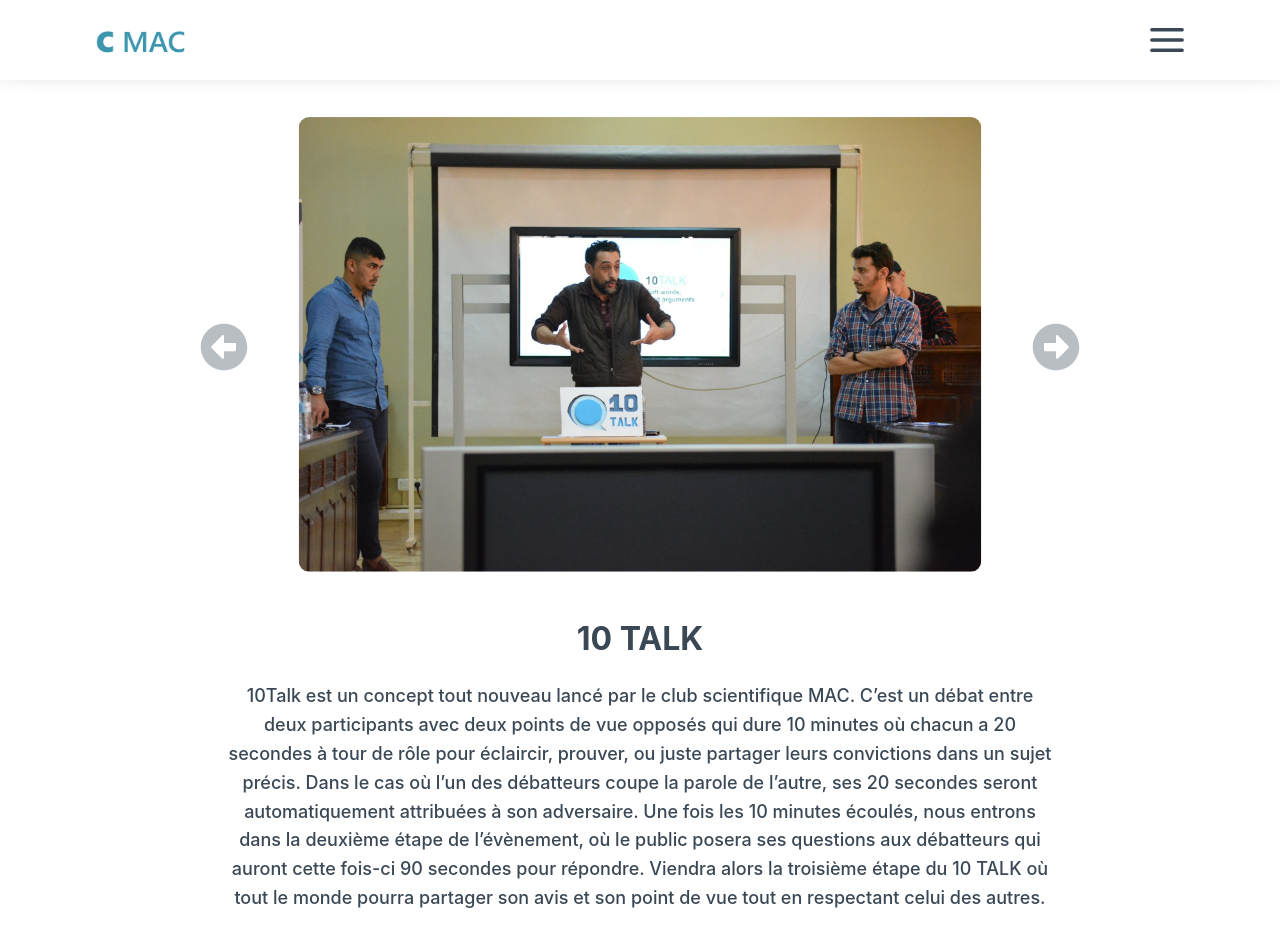
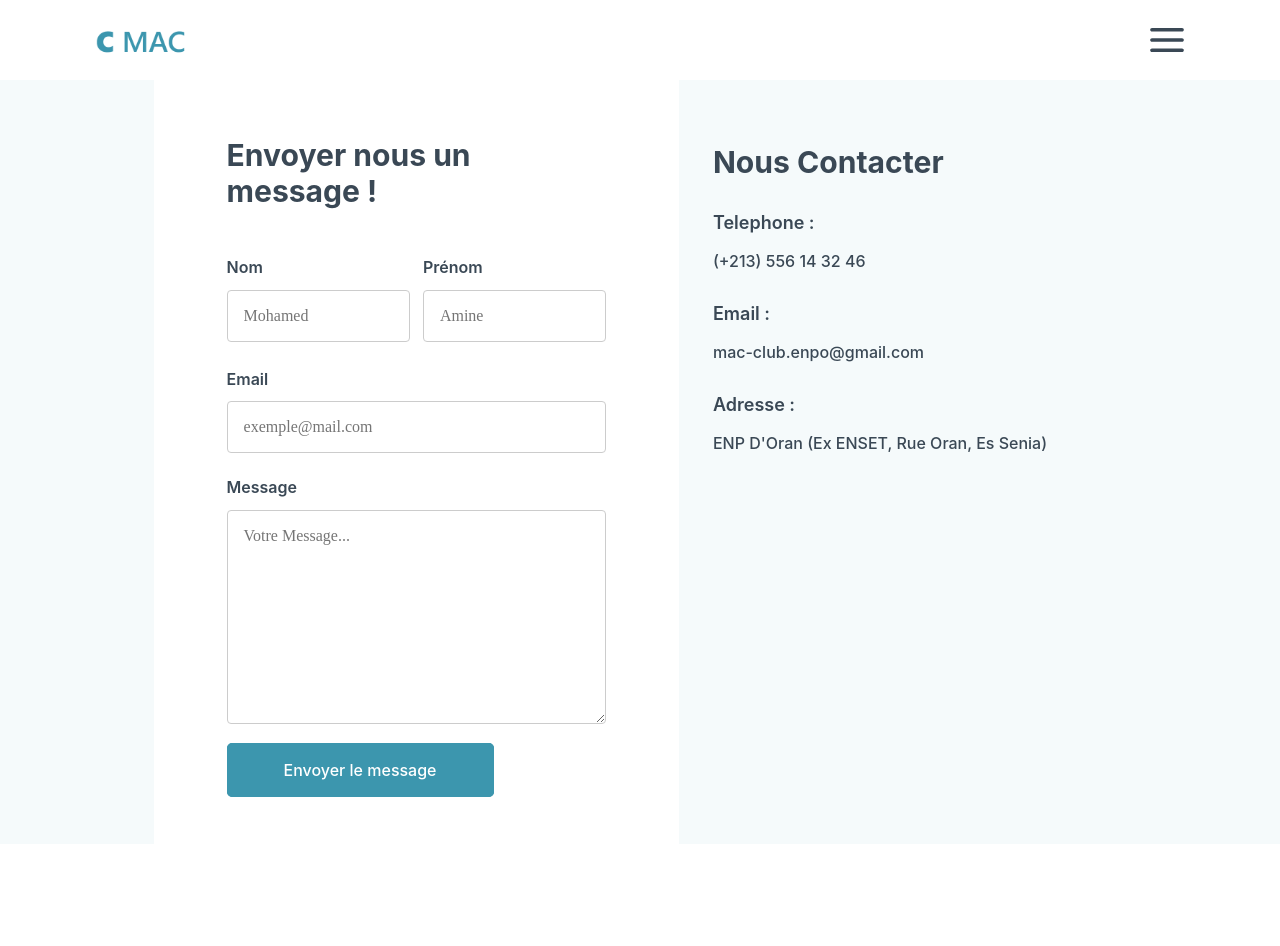
Before and after one commit to addayounes/mac, a React (Create React App) app: page /contact in a window 1280 px wide. Shown: the top 946 px of the page. After the commit the page ends 844 px from the top, so only its background shows below. Built offline with nearby package versions, Linux system fonts and the light colour scheme.

Commit message:
about us + contact + activities implemntation

```diff
--- a/src/App.js
+++ b/src/App.js
@@ -9,6 +9,7 @@ import { TenTalkDetails, CharityDetails, MacDayDetails, LanguageSpotDetails, Wor
 import Activities from "./Pages/Activities/Activities";
 import AboutUs from "./Pages/About Us/AboutUs.jsx"
 import Events from "./Pages/Events/Events";
+import Contact from "./Pages/Contact/Contact";
 
 
 function App() {
@@ -19,8 +20,9 @@ function App() {
           <Navbar />
           <Route exact path="/" component={LandingPage} />
           <Route path="/10talk" component={() => <Content sectionData={TenTalk} />} />
-          <Route path="/Contact" component={() => <ContentDetails SliderData={TenTalkSlide} ContentDetails={TenTalkDetails} />} />
+          {/* <Route path="/Contact" component={() => <ContentDetails SliderData={TenTalkSlide} ContentDetails={TenTalkDetails} />} /> */}
           <Route path="/Activities" component={() => <Activities />} />
+          <Route path="/contact" component={() => <Contact />} />
           <Route path="/about" component={() => <AboutUs />} />
           <Route path="/Events" component={() => <Events />} />
           <Route path="/Charity" component={() => <ContentDetails ContentDetails={CharityDetails} />} />
--- /dev/null
+++ b/src/Components/InputField/Input.css
@@ -0,0 +1,23 @@
+
+.input__label {
+    display: block;
+    margin-bottom: .8rem;
+    font-size: 1rem;
+    font-weight: 600;
+}
+
+.input__input, .input__message {
+    font-size: 1rem;
+    padding: 1em;
+    border: 1px #cccccc solid;
+    border-radius: 4px;
+    font-family: "montserrat";
+}
+.input__input:focus, .input__message:focus {
+    border: 1px #3C96AE solid;
+    outline: none;
+}
+
+.input {
+    margin: 1.5rem 0;
+}
--- /dev/null
+++ b/src/Components/InputField/Input.jsx
@@ -0,0 +1,18 @@
+import React from 'react'
+import "./Input.css"
+
+const Input = ({label, placeolder, width, message}) => {
+
+    const InputStyle = {
+        width: width
+    }
+
+    return (
+        <div className="input">
+            <span className="input__label">{label}</span>
+            { message ? <textarea style={InputStyle} className="input__message" placeholder={placeolder} name="message" id="message" cols="20" rows="10"></textarea> : <input style={InputStyle} type="text" placeholder={placeolder} className="input__input" />}
+        </div>
+    )
+}
+
+export default Input
--- /dev/null
+++ b/src/Pages/Contact/Contact.css
@@ -0,0 +1,73 @@
+.contact {
+    display: flex;
+    flex-direction: column-reverse;
+    width: 100%;
+}
+
+.contact__right-wrapper {
+    padding: 0 7.5%;
+}
+
+.contact__right {
+    margin: 0 auto;
+    padding: 2em 0;
+    color: #3A4855;
+    width: 100%;
+    background-color: #F5FAFB;
+}
+.contact__right .contact__infos {
+    margin: 2rem 0;
+}
+.contact__right .contact__heading {
+    margin-top: 2rem;
+}
+.contact__right .contact__infos .contact__infos-label {
+    display: block;
+    margin: 1em 0;
+    font-weight: 600;
+    font-size: 1.125em;
+}
+.contact__right .contact__infos .contact__infos-detail {
+    font-weight: 500;
+}
+
+
+.contact__left {
+    margin: 0 auto;
+    padding: 2em 7.5% 4em;
+    color: #3A4855;
+    width: 100%;
+    background-color: #fff;
+}
+.contact__btn {
+    width: 85%;
+}
+
+.contact__email-message:last-child {
+    margin-bottom: 2em;
+}
+
+@media only screen and (min-width: 1200px) {
+    .contact-section {
+        width: 100%;
+        background-color: #F5FAFB;
+    }
+    .contact {
+        display: flex;
+        flex-direction: row;
+        margin: 0 auto;
+        width: 76%;
+    }
+    .contact__left h1 {
+        margin-bottom: 1.5rem;
+        font-size: 1.88rem;
+    }
+    .contact__nom-prenom {
+        display: flex;
+        gap: .8em;
+        margin-bottom: -1.325em;
+    }
+    .contact__heading {
+        font-size: 1.88rem;
+    }
+}
--- /dev/null
+++ b/src/Pages/Contact/Contact.jsx
@@ -0,0 +1,57 @@
+import React, { useState } from 'react'
+import Button from '../../Components/button/Button'
+import Input from "../../Components/InputField/Input"
+import "./Contact.css"
+
+const Contact = () => {
+
+    const [viewPortWidth, setViewPortWidth] = useState("100%")
+
+    // if(window.innerWidth>1250) {
+    //     setViewPortWidth("50%")
+    //     console.log(viewPortWidth);
+    // }
+
+    return (
+        <section className="contact-section">
+            <div className="contact">
+                <div className="contact__left">
+                    <h1>Envoyer nous un message !</h1>
+                    <div className="contact__inputs-wrapper">
+                        <div className="contact__nom-prenom">
+                            <Input label="Nom" placeolder="Mohamed" message={false} width={viewPortWidth} />
+                            <Input label="Prénom" placeolder="Amine" message={false} width={viewPortWidth} />
+                        </div>
+                        <div className="contact__email-message">
+                            <Input label="Email" placeolder="exemple@mail.com" message={false} width={viewPortWidth} />
+                            <Input label="Message" placeolder="Votre Message..." message={true} width={viewPortWidth} />
+                        </div>
+                    </div>
+                    <div className="contact__btn">
+                            <Button text="Envoyer le message" color="white" bgColor="#3C96AE" border={false} hover={true} size="1rem" />
+                    </div>
+                </div>
+
+                <div className="contact__right">
+                    <div className="contact__right-wrapper">
+                        <h1 className="contact__heading">Nous Contacter</h1>
+                        <div className="contact__infos">
+                            <span className="contact__infos-label">Telephone :</span>
+                            <span className="contact__infos-detail">(+213) 556 14 32 46</span>
+                        </div>
+                        <div className="contact__infos">
+                            <span className="contact__infos-label">Email :</span>
+                            <span className="contact__infos-detail">mac-club.enpo@gmail.com</span>
+                        </div>
+                        <div className="contact__infos">
+                            <span className="contact__infos-label">Adresse :</span>
+                            <span className="contact__infos-detail">ENP D'Oran (Ex ENSET, Rue Oran, Es Senia)</span>
+                        </div>
+                    </div>
+                </div>
+            </div>
+        </section>
+    )
+}
+
+export default Contact
--- a/src/Pages/Landing Page/LandingPage.css
+++ b/src/Pages/Landing Page/LandingPage.css
@@ -12,7 +12,7 @@
     flex-direction: row;
 }
 
-.home__left h1,span{
+.home__left h1, .home__left span{
     display: block;
     font-size: 2.8rem;
     margin: 0;
@@ -46,7 +46,7 @@
     .home__right img {
         min-width: 50%;
     }
-    .home__left h1,span{
+    .home__left h1,.home__left span{
         font-size: 2.1rem;
     }
     .home__left p {
```
Also changed, not shown: src/Components/button/Button.jsx (+4 -4 lines), src/todo.txt.
